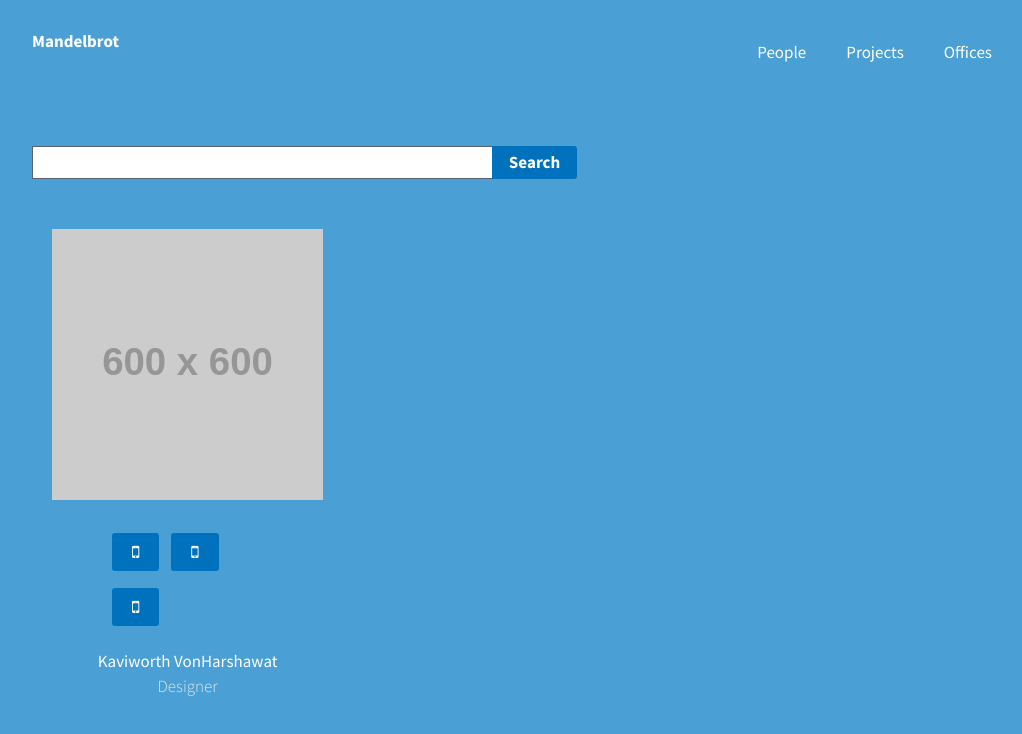
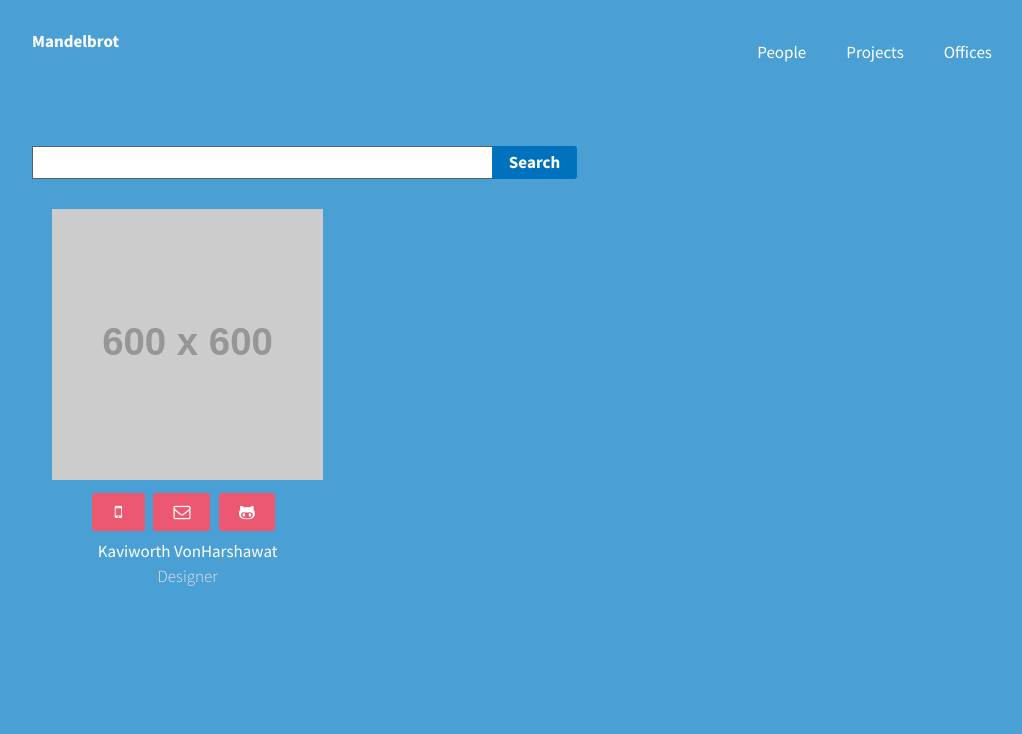
Before and after one commit to paultag/playground, a plain HTML site: page search_results.html in a window 1280 px wide. Shown: the whole page, without its empty margins (118-1140 px from the left). Drawn offline with nearby package versions, Linux system fonts and the light colour scheme; files that its build step writes are made by us from their sources; placeholder pictures from the web are drawn by us.

Commit message:
adds better social buttons with font awesome

```diff
--- a/css/main.scss
+++ b/css/main.scss
@@ -109,35 +109,18 @@ or right
 
 
 
-// .mdl-social-block {
-//     width: 100%;
-//     display: flex;
-//     justify-content: space-between;
-// }
+.mdl-social-block {
+    width: 100%;
+    display: flex;
+    justify-content: space-between;
+    padding: 0 60px;
+}
 
-// .social-p, .social-e, .social-gh {
-//   width: rem(24px);
-//   height: rem(24px);
-//   padding: rem(10px);
-//   background: center no-repeat;
-//   background-color: $color-mdl-blue;
-//   &:hover {
-//     background-blend-mode: overlay;
-//   }
-// }
-// .social-p {
-//   background-image: url("../img/phone.png");
-//   background-image: url("../img/phone.svg");
-// }
+.mdl-social-block > .usa-button {
+  background-color: $color-mdl-red;
+  width: rem(60px);
+}
 
-// .social-e {
-//   background-image: url("../img/email.png");
-//   background-image: url("../img/email.svg");
-// }
-// .social-gh {
-//   background-image: url("../img/github.png");
-//   background-image: url("../img/github.svg");
-// }
 
 /* ===========================*
 * Application navigation bar  *
@@ -261,25 +244,15 @@ making .mdl-app-segment a grandchild element of .mdl-app.
 * Search Results
 * ============================*/
 
-// .mdl-result {
-//   cursor: pointer;
-
-//   .mdl-pic {}
-//   .mdl-social-block {}
-// }
 
 .mdl-result, .mdl-result:hover {
-    // padding: 0 rem(20px);
+
     cursor: pointer;
     .mdl-pic, .mdl-name, .mdl-meta {
       margin: 0;
     }
     .mdl-pic {
-      padding: rem(20px);
-    }
-    .mdl-social-block {
-      padding: 0 rem(80px);
-      margin-bottom: rem(15px);
+      padding: 0 rem(20px);
     }
     .mdl-name {
       font-weight: 500;
--- a/search_results.html
+++ b/search_results.html
@@ -50,8 +50,8 @@
               <img class="mdl-pic" src=" http://placehold.it/600/fff?text=pic">
               <div class="mdl-social-block">
                 <a class="usa-button" href="https://www.google.com"><i class="fa fa-mobile"></i></a>
-                <a class="usa-button" href="https://www.google.com"><i class="fa fa-mobile"></i></a>
-                <a class="usa-button" href="https://www.google.com"><i class="fa fa-mobile"></i></a>
+                <a class="usa-button" href="https://www.google.com"><i class="fa fa-envelope-o"></i></a>
+                <a class="usa-button" href="https://www.google.com"><i class="fa fa-github-alt"></i></a>
               </div>
               <h4 class="mdl-txt-c mdl-name">Kaviworth VonHarshawat</h4>
               <p class="mdl-meta mdl-txt-c mdl-meta">Designer</p>
```
